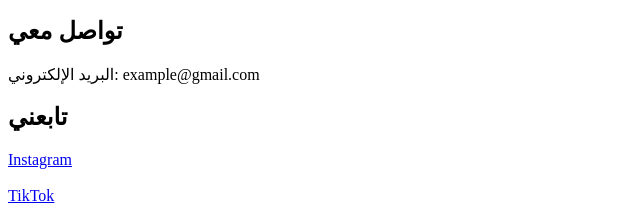
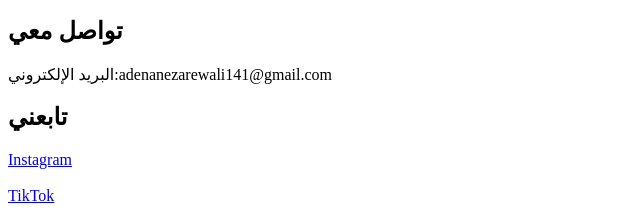
Before and after one commit to adnaneezzarouali-code/my_webuste, a plain HTML site: page index.html in a window 1280 px wide. Shown: the part 486-706 px from the top of the page, 0-640 px from the left. Drawn offline with Linux system fonts and the light colour scheme.

Commit message:
Update index.html

```diff
--- a/index.html
+++ b/index.html
@@ -100,7 +100,7 @@ Instagram
 <section>
 <div class="card">
 <h2>تواصل معي</h2>
-<p>البريد الإلكتروني: example@gmail.com</p>
+<p>البريد الإلكتروني:adenanezarewali141@gmail.com</p>
 </div>
 </section>
 <section>
```
